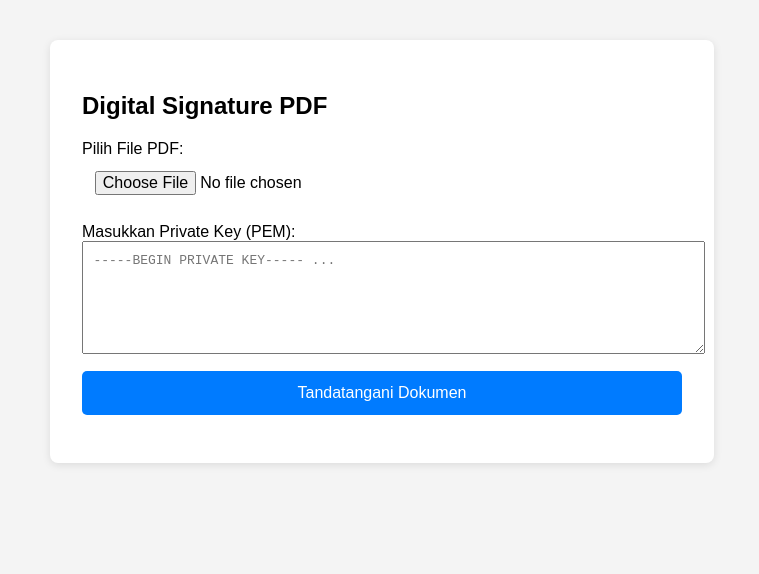
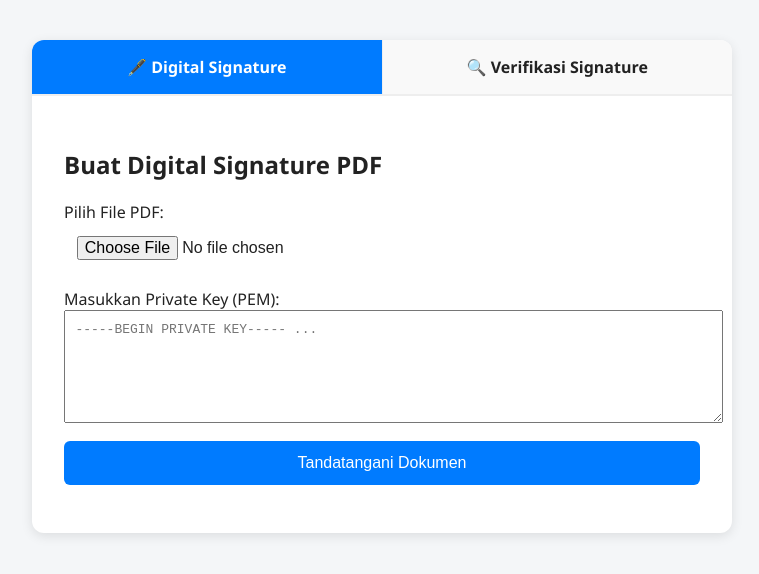
Before and after one commit to dyzal22/pdf-signer-web, a plain HTML site: page index.html in a window 1280 px wide. Shown: the whole page, without its empty margins (258-1017 px from the left). Drawn offline with Linux system fonts and the light colour scheme.

Commit message:
Update index.html
penambahan tab menu

```diff
--- a/index.html
+++ b/index.html
@@ -1,23 +1,52 @@
 <!DOCTYPE html>
 <html lang="id">
 <head>
-  <meta charset="UTF-8">
-  <meta name="viewport" content="width=device-width, initial-scale=1.0">
+  <meta charset="UTF-8" />
+  <meta name="viewport" content="width=device-width, initial-scale=1.0" />
   <title>PDF Digital Signature</title>
   <script src="https://cdn.jsdelivr.net/npm/pdf-lib/dist/pdf-lib.min.js"></script>
   <style>
     body {
-      font-family: sans-serif;
-      background: #f4f4f4;
+      font-family: 'Segoe UI', sans-serif;
+      background: #f4f6f8;
       padding: 2em;
+      color: #222;
     }
     .container {
-      max-width: 600px;
+      max-width: 700px;
       margin: auto;
-      background: white;
-      border-radius: 8px;
+      background: #fff;
+      border-radius: 12px;
+      box-shadow: 0 3px 12px rgba(0, 0, 0, 0.1);
+      overflow: hidden;
+    }
+    .tabs {
+      display: flex;
+      border-bottom: 2px solid #eee;
+    }
+    .tab {
+      flex: 1;
+      text-align: center;
+      padding: 1em;
+      cursor: pointer;
+      background: #f9f9f9;
+      border-right: 1px solid #eee;
+      font-weight: 600;
+      transition: background 0.2s;
+    }
+    .tab:last-child {
+      border-right: none;
+    }
+    .tab.active {
+      background: #007bff;
+      color: white;
+    }
+    .content {
       padding: 2em;
-      box-shadow: 0 2px 8px rgba(0,0,0,0.1);
+      display: none;
+    }
+    .content.active {
+      display: block;
     }
     input, textarea, button {
       width: 100%;
@@ -29,8 +58,9 @@
       background: #007bff;
       color: white;
       border: none;
-      border-radius: 5px;
+      border-radius: 6px;
       cursor: pointer;
+      transition: background 0.2s;
     }
     button:hover {
       background: #0056b3;
@@ -38,24 +68,36 @@
     pre {
       background: #eee;
       padding: 1em;
-      border-radius: 5px;
+      border-radius: 6px;
       white-space: pre-wrap;
       word-break: break-word;
+    }
+    #verifyResult {
+      padding: 1em;
+      border-radius: 6px;
+      margin-top: 1em;
+      font-weight: 600;
     }
   </style>
 </head>
 <body>
   <div class="container">
-    <h2>Digital Signature PDF</h2>
+    <div class="tabs">
+      <div id="tab-sign" class="tab active">🖋️ Digital Signature</div>
+      <div id="tab-verify" class="tab">🔍 Verifikasi Signature</div>
+    </div>
+
+    <!-- TAB 1: DIGITAL SIGNATURE -->
+    <div id="content-sign" class="content active">
+      <h2>Buat Digital Signature PDF</h2>
 
       <label for="pdfUploader">Pilih File PDF:</label>
-    <input type="file" id="pdfUploader" accept=".pdf">
+      <input type="file" id="pdfUploader" accept=".pdf" />
 
       <label for="privateKey">Masukkan Private Key (PEM):</label>
       <textarea id="privateKey" rows="6" placeholder="-----BEGIN PRIVATE KEY----- ..."></textarea>
 
       <button id="signButton">Tandatangani Dokumen</button>
-
       <div id="loader" style="display:none;">⏳ Memproses...</div>
 
       <div id="results" style="display:none;">
@@ -69,6 +111,12 @@
       </div>
     </div>
 
-  <script src="script.js"></script>
-</body>
-</html>
+    <!-- TAB 2: VERIFICATION -->
+    <div id="content-verify" class="content">
+      <h2>Verifikasi Digital Signature</h2>
+
+      <label for="verifyPdf">Pilih File PDF:</label>
+      <input type="file" id="verifyPdf" accept=".pdf" />
+
+      <label for="publicKey">Masukkan Public Key (PEM):</label>
+      <textarea id="publicKey" rows="6" placeholder="-----BEGIN PUBLIC KEY----- ...">
```
Lines whose indentation alone changed are shown as unchanged.
